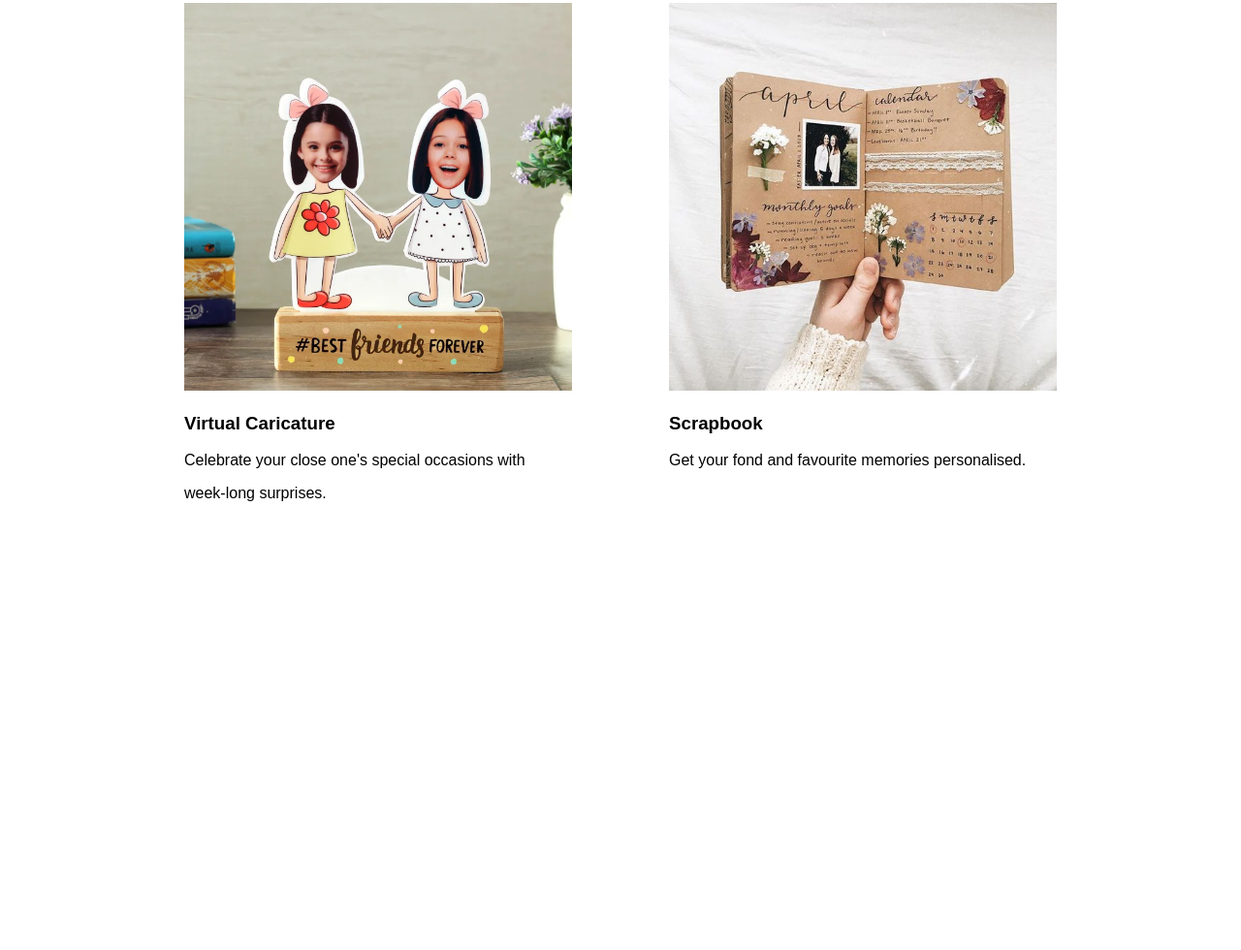
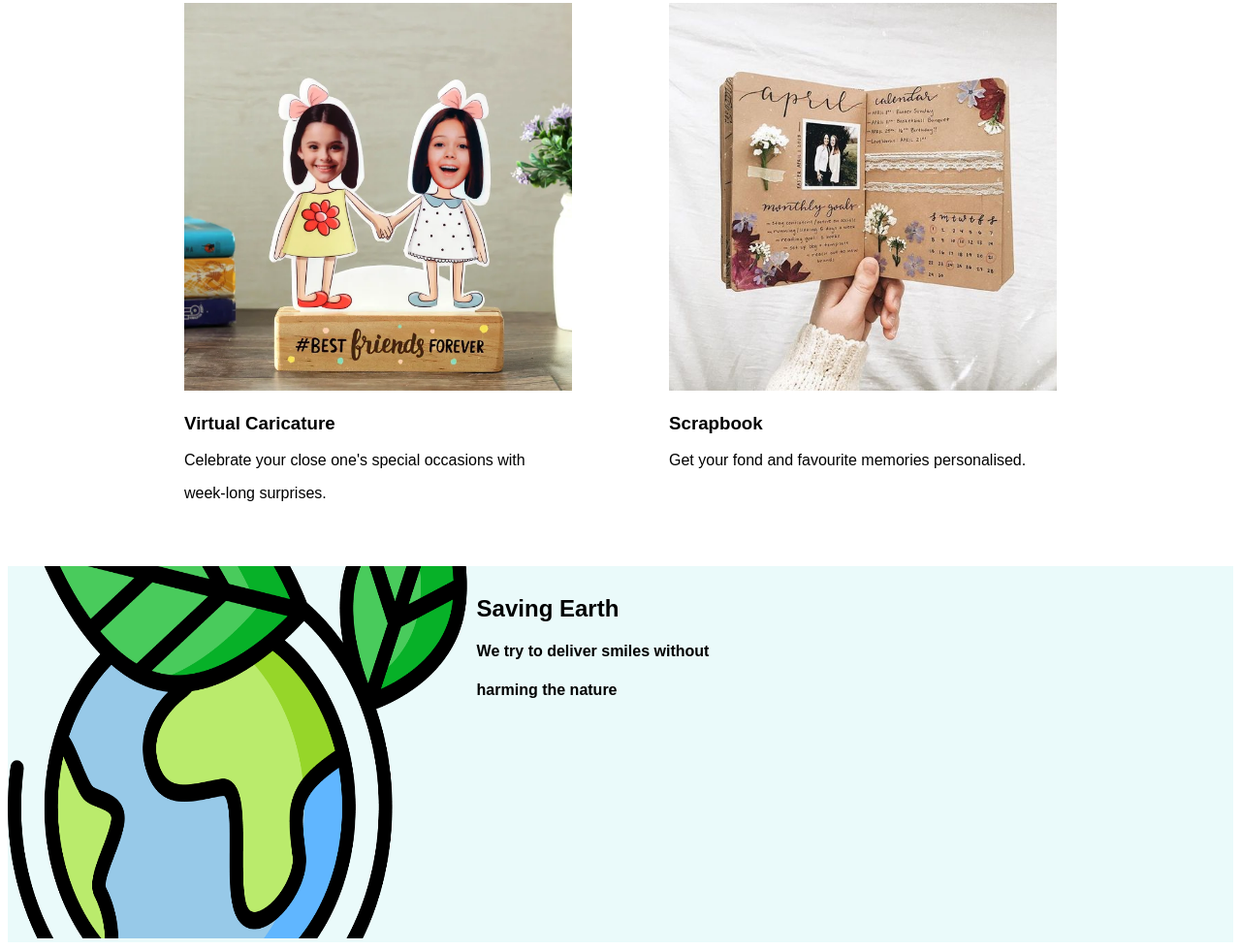
Before and after one commit to AnshikaTrivedi22/2013002_webshop, a plain HTML site: page index.html in a window 1280 px wide. Shown: the part 1069-2049 px from the top of the page at 97% size. Before the commit the page ends 1661 px from the top, so only its background shows below. Drawn offline with Linux system fonts and the light colour scheme.

Commit message:
third commit

```diff
--- a/index.html
+++ b/index.html
@@ -91,5 +91,17 @@
         </div></div>
     </div>
 </section>
+<section>
+    <div class="planet">
+   <div> <img src="planet-earth 1.png" class="planet-earth"></div>
+   <div class="alien"><h1>Saving Earth</h1>
+
+
+   <h4>We try to deliver smiles without </h4>
+   <h4>harming the nature</h4>
+   </div>
+</div>
+
+</section>
 </body>
 </html>
--- a/style.css
+++ b/style.css
@@ -77,3 +77,15 @@ body{
 
 
 }
+.planet{
+    background-color: #EAFAFA;
+    /* position: relative; */
+    display: flex;
+}
+.planet-earth{
+    width: 37vw;
+    height: 30vw;
+}
+.alien{
+    padding: 10px;
+}
```
Also changed, not shown: planet-earth 1.png (added).
